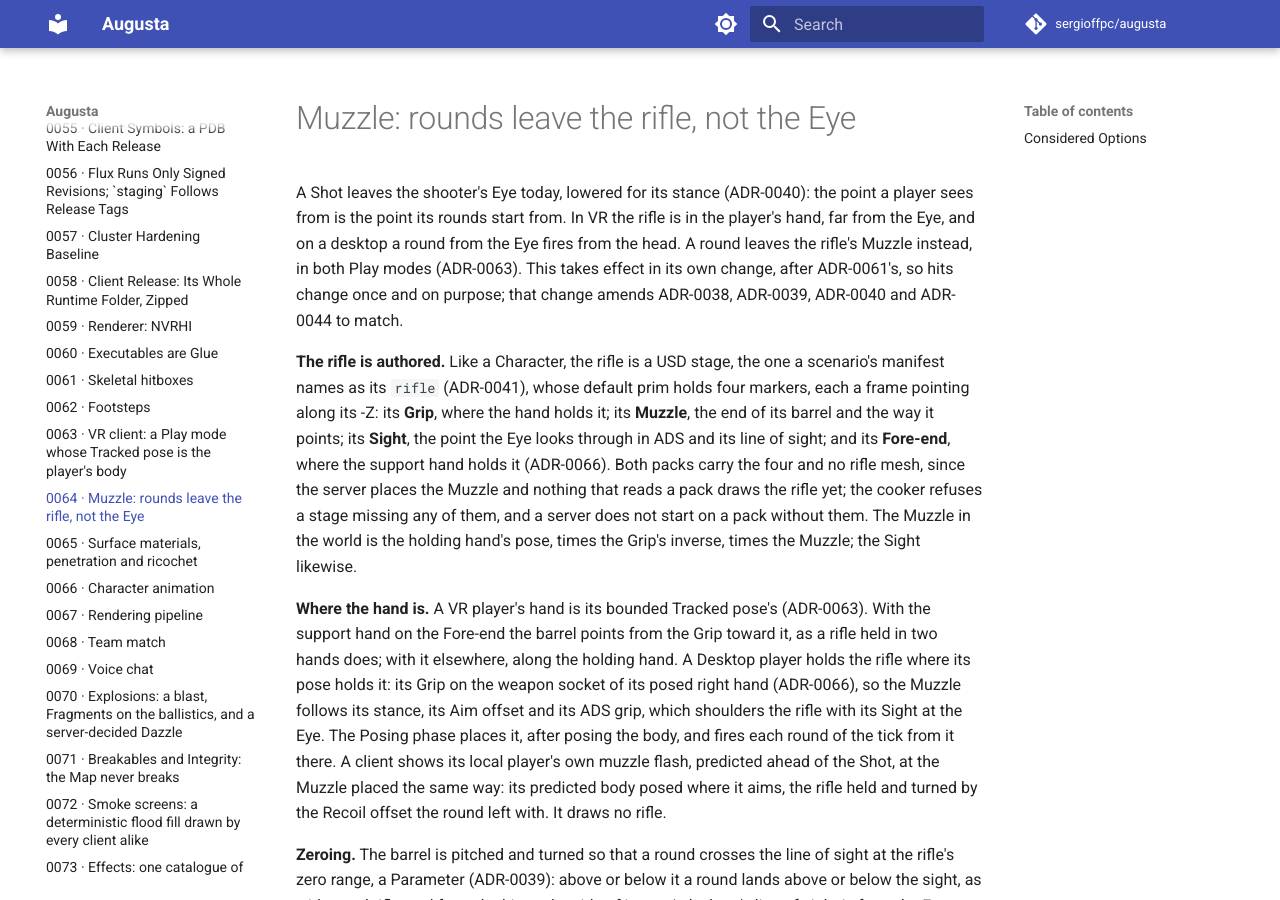
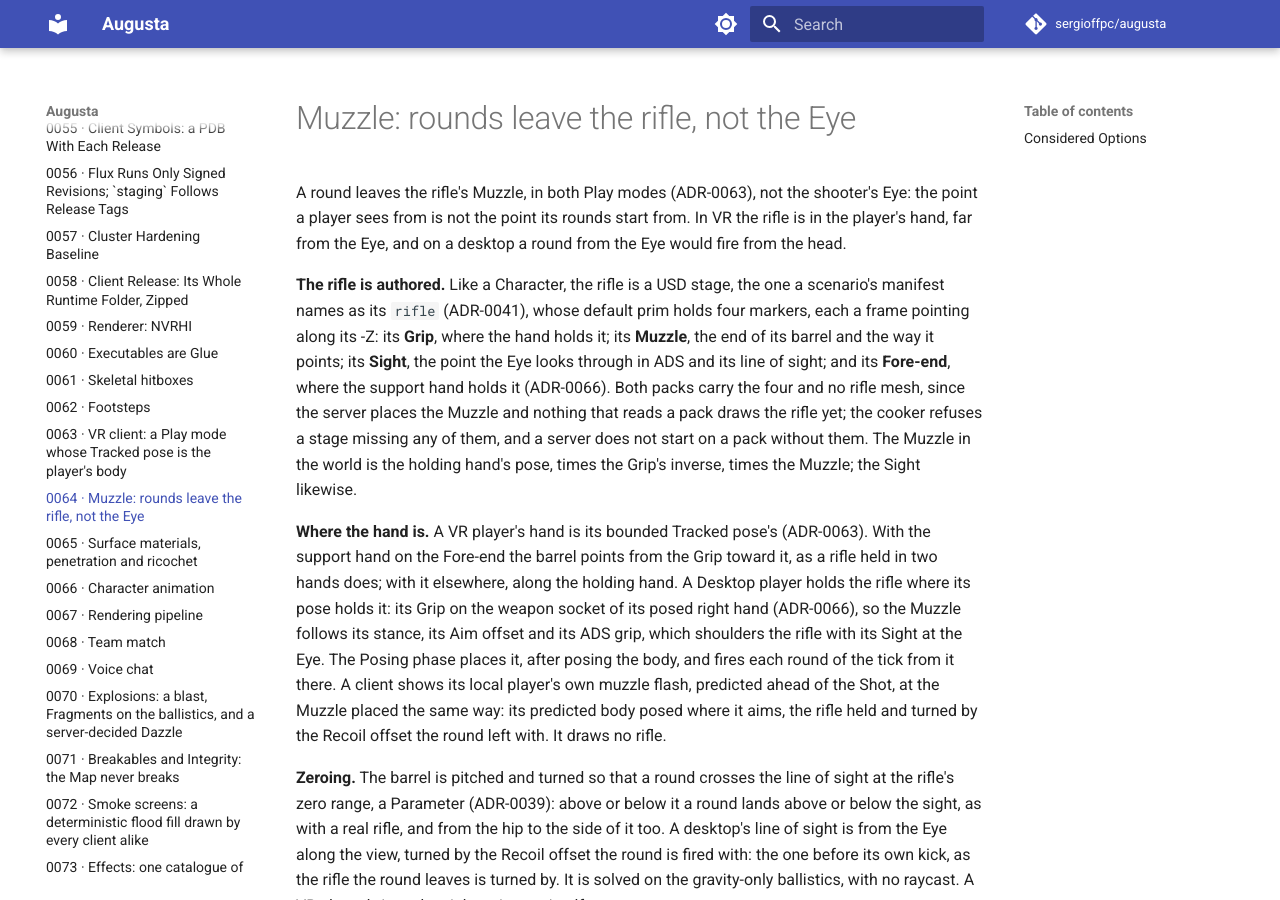
Before and after one commit to sergioffpc/augusta, an MkDocs documentation site: the page built from docs/adr/0064-muzzle.md, in a window 1280 px wide and 900 px high. Built offline with MkDocs 1.6.1 and Material for MkDocs 9.7.7, drawn with Linux system fonts in a browser that asks for light colours; comment, search, counter and statistics services are not loaded.

Commit message:
docs(adr): state ADR-0064's Muzzle as decided; let M21's exit hold for a barrel in a wall
Co-Authored-By: Claude Opus 5.5 <noreply@anthropic.com>

```diff
--- a/docs/adr/0064-muzzle.md
+++ b/docs/adr/0064-muzzle.md
@@ -1,12 +1,9 @@
 # Muzzle: rounds leave the rifle, not the Eye
 
-A Shot leaves the shooter's Eye today, lowered for its stance (ADR-0040): the
-point a player sees from is the point its rounds start from. In VR the rifle is
-in the player's hand, far from the Eye, and on a desktop a round from the Eye
-fires from the head. A round leaves the rifle's Muzzle instead, in both Play
-modes (ADR-0063). This takes effect in its own change, after ADR-0061's, so hits
-change once and on purpose; that change amends ADR-0038, ADR-0039, ADR-0040 and
-ADR-0044 to match.
+A round leaves the rifle's Muzzle, in both Play modes (ADR-0063), not the
+shooter's Eye: the point a player sees from is not the point its rounds start
+from. In VR the rifle is in the player's hand, far from the Eye, and on a
+desktop a round from the Eye would fire from the head.
 
 **The rifle is authored.** Like a Character, the rifle is a USD stage, the one a
 scenario's manifest names as its `rifle` (ADR-0041), whose default prim holds
```
Also changed, not shown: docs/ROADMAP.md (+3 -2 lines).
